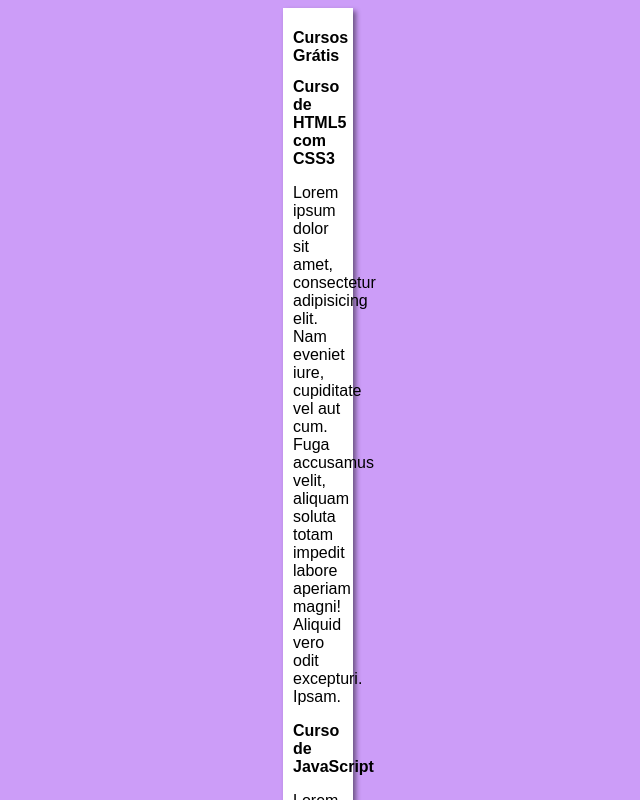
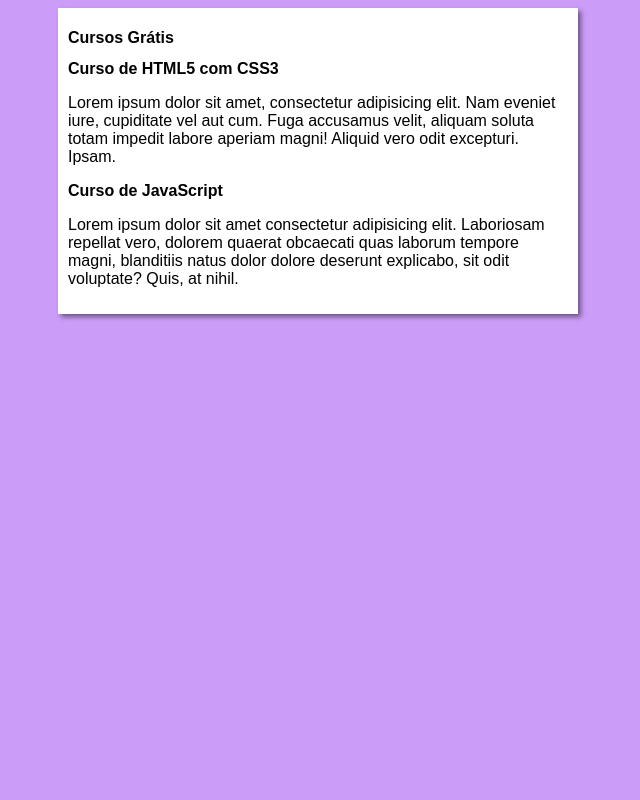
Before and after one commit to Andressa-Montanini/projeto-site, a plain HTML site: page index.html in a window 1280 px wide. Shown: the top 800 px of the page, without its empty margins (322-962 px from the left). Drawn offline with Linux system fonts and the light colour scheme.

Commit message:
Update style.css

```diff
--- a/estilos/style.css
+++ b/estilos/style.css
@@ -9,7 +9,7 @@ body {
 
 main {
     background-color: white;
-    width: 50px;
+    width: 500px;
     margin: auto;
     padding: 10px;
     box-shadow: 3px 3px 5px rgba(0, 0, 0, 0.473);
```
